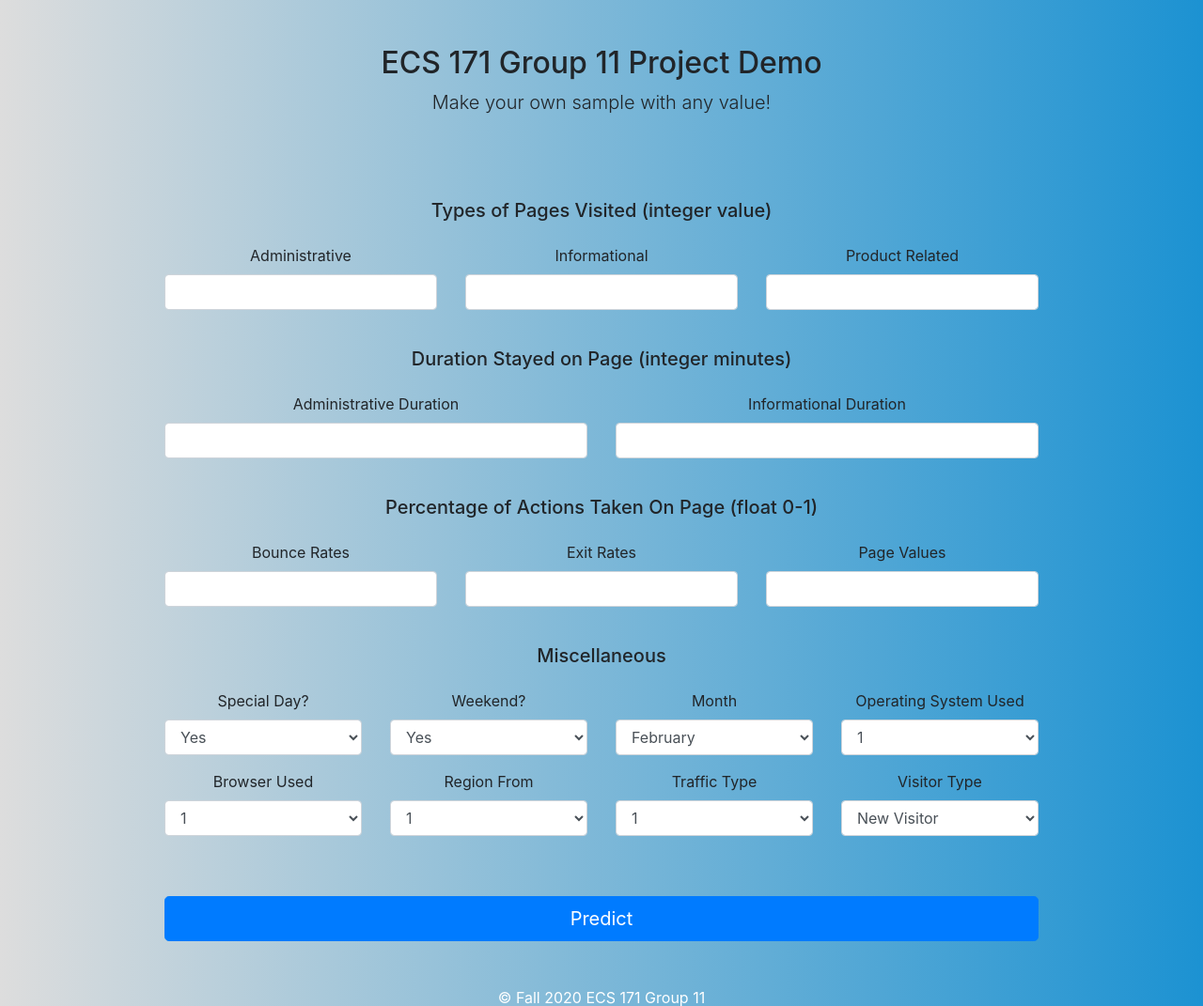
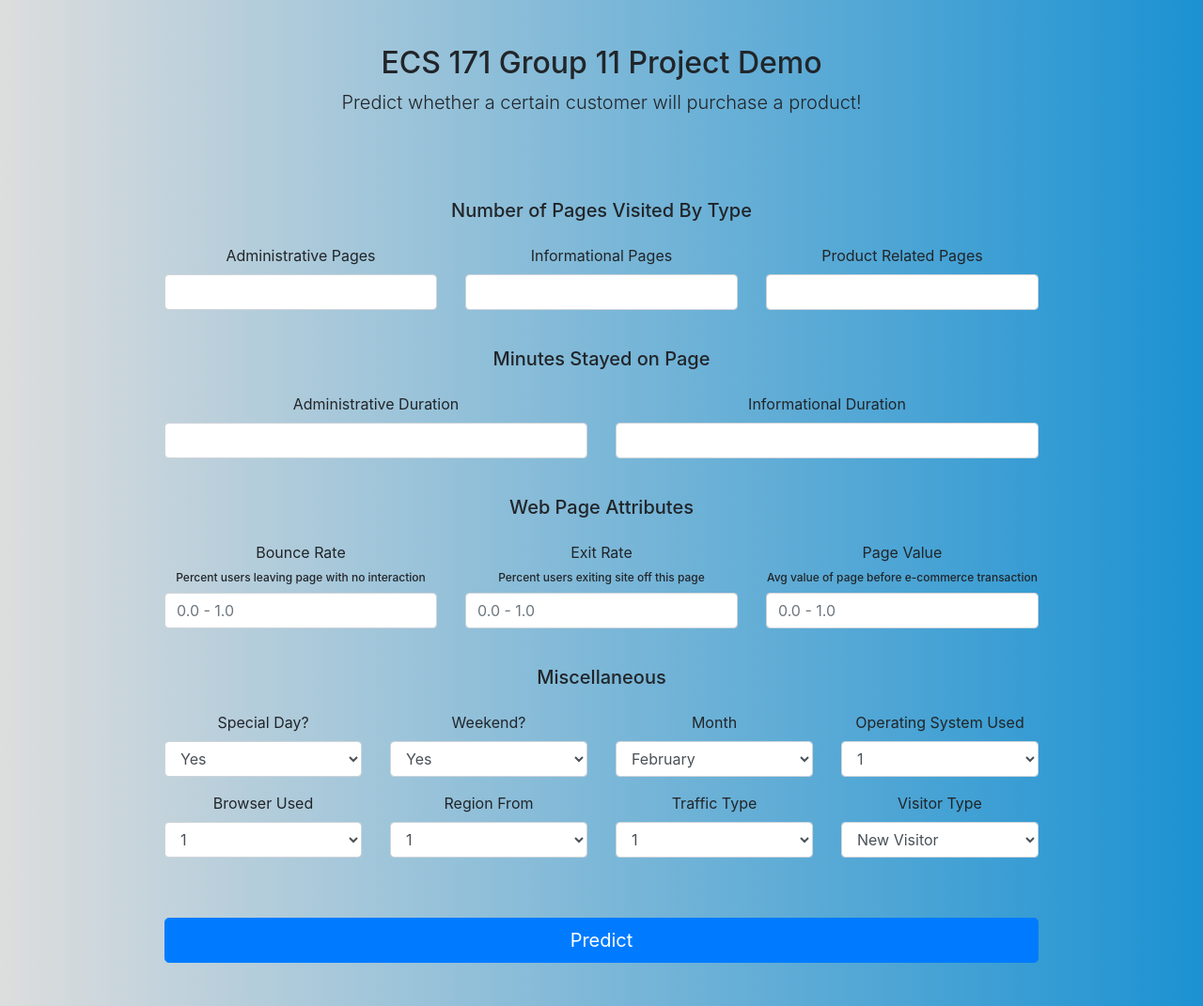
Before and after one commit to martingul/ECS171-Team11, a FastAPI app: page / in a window 1280 px wide. Shown: the top 1071 px of the page at 94% size. Run offline with FastAPI, Linux system fonts and the light colour scheme; some libraries are stand-ins or nearby versions.

Commit message:
Add option descriptions

```diff
--- a/templates/index.html
+++ b/templates/index.html
@@ -40,28 +40,28 @@
   <div class="container">
     <div class="py-5 text-center">
       <h2>ECS 171 Group 11 Project Demo</h2>
-      <p class="lead">Make your own sample with any value!</p>
+      <p class="lead">Predict whether a certain customer will purchase a product!</p>
     </div>
 
     <div class="row">
       <div class="col-md-12">
         <form class="text-center" action="/predict/" enctype="application/x-www-form-urlencoded" method="post">
-          <h5 class="mb-4 mt-4">Types of Pages Visited (integer value)</h5>
+          <h5 class="mb-4 mt-4">Number of Pages Visited By Type</h5>
           <div class="row text-center">
             <div class="col-md-4 mb-3 form-group">
-              <label for="Administrative">Administrative</label>
+              <label for="Administrative">Administrative Pages</label>
               <input type="number" name="Administrative" class="form-control" id="Administrative" placeholder="">
             </div>
             <div class="col-md-4 mb-3 form-group">
-              <label for="Informational">Informational</label>
+              <label for="Informational">Informational Pages</label>
               <input type="number" name="Informational" class="form-control" id="Informational" placeholder="">
             </div>
             <div class="col-md-4 mb-3 form-group">
-              <label for="ProductRelated">Product Related</label>
+              <label for="ProductRelated">Product Related Pages</label>
               <input type="number" name="ProductRelated" class="form-control" id="ProductRelated" placeholder="">
             </div>
           </div>
-          <h5 class="mb-4 mt-4">Duration Stayed on Page (integer minutes)</h5>
+          <h5 class="mb-4 mt-4">Minutes Stayed on Page</h5>
           <div class="row">
             <div class="col-md-6 mb-3 form-group">
               <label for="Administrative_Duration">Administrative Duration</label>
@@ -72,19 +72,22 @@
               <input type="number" name="Informational_Duration" class="form-control" id="Informational_Duration" placeholder="">
             </div>
           </div>
-          <h5 class="mb-4 mt-4">Percentage of Actions Taken On Page (float 0-1)</h5>
+          <h5 class="mb-4 mt-4">Web Page Attributes</h5>
           <div class="row">
             <div class="col-md-4 mb-3 form-group">
-              <label for="BounceRates">Bounce Rates</label>
-              <input type="number" name="BounceRates" class="form-control" id="BounceRates">
+              <label for="BounceRates">Bounce Rate</label>
+              <h6 style="font-size: 12px;">Percent users leaving page with no interaction</h6>
+              <input type="number" step="0.01" name="BounceRates" class="form-control" id="BounceRates", placeholder="0.0 - 1.0">
             </div>
             <div class="col-md-4 mb-3 form-group">
-              <label for="ExitRates">Exit Rates</label>
-              <input type="number" name="ExitRates" class="form-control" id="ExitRates">
+              <label for="ExitRates">Exit Rate</label>
+              <h6 style="font-size: 12px;">Percent users exiting site off this page</h6>
+              <input type="number" step="0.01" name="ExitRates" class="form-control" id="ExitRates", placeholder="0.0 - 1.0">
             </div>
             <div class="col-md-4 mb-3 form-group">
-              <label for="PageValues">Page Values</label>
-              <input type="number" name="PageValues" class="form-control" id="PageValues">
+              <label for="PageValues">Page Value</label>
+              <h6 style="font-size: 12px;">Avg value of page before e-commerce transaction</h6>
+              <input type="number" step="0.01" name="PageValues" class="form-control" id="PageValues", placeholder="0.0 - 1.0">
             </div>
           </div>
           <h5 class="mb-4 mt-4">Miscellaneous</h5>
```
